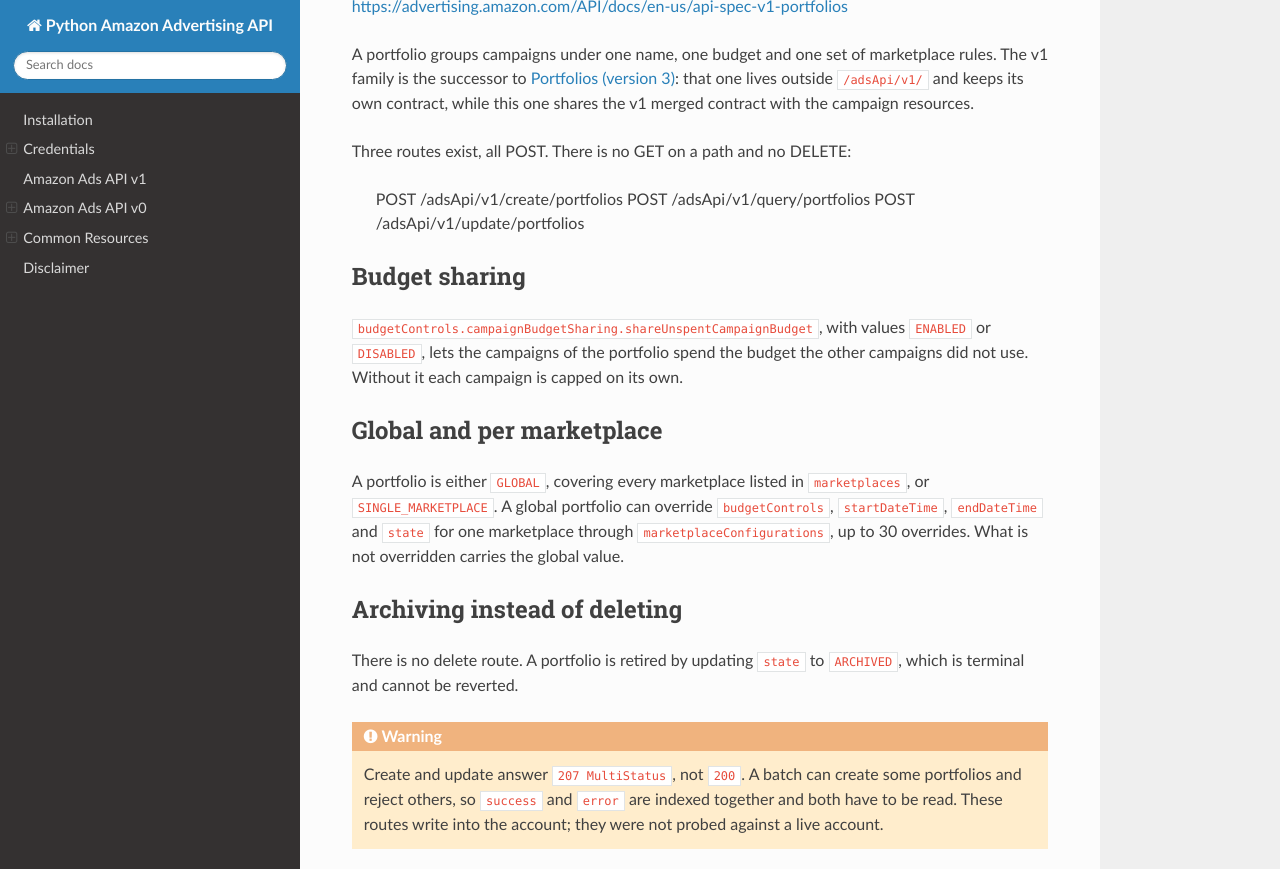
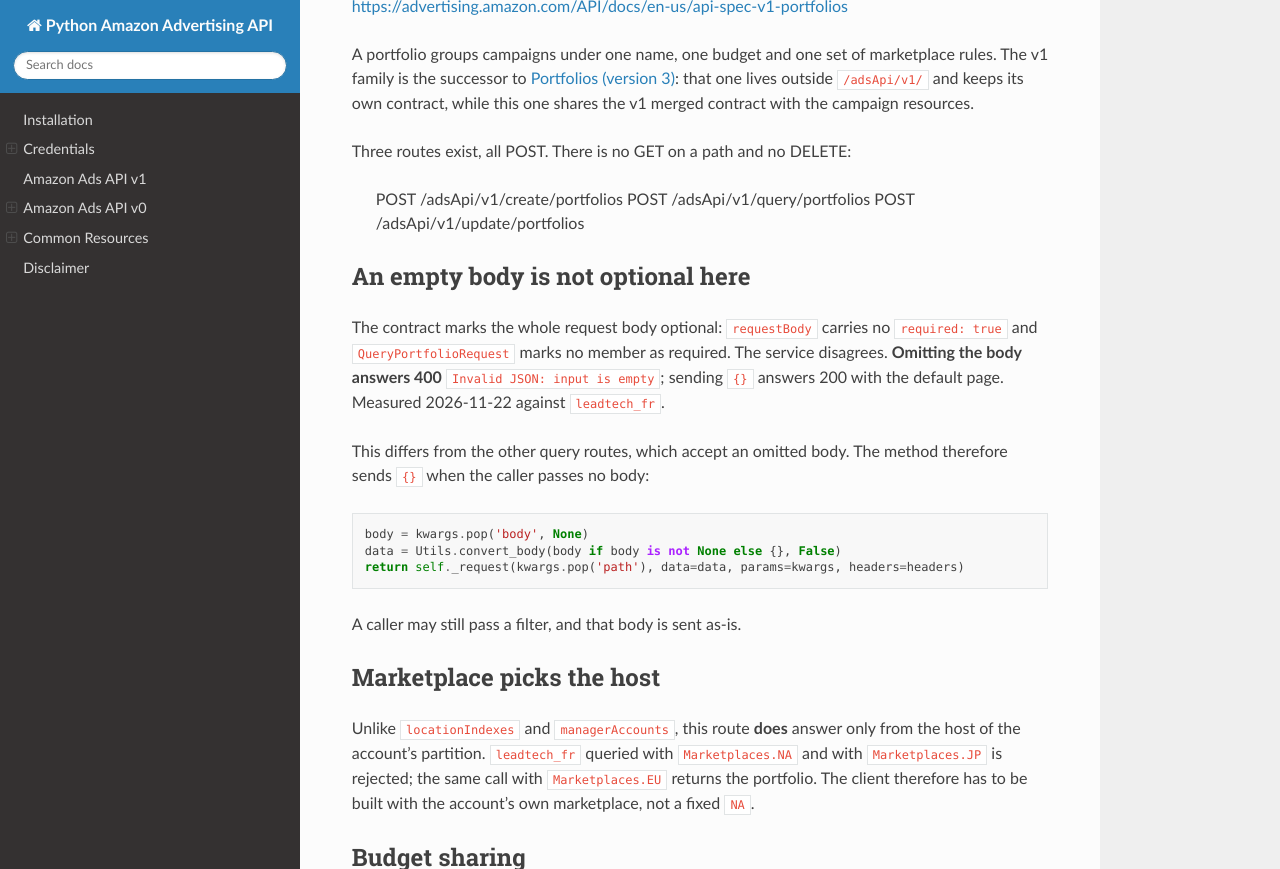
Before and after one commit to denisneuf/python-amazon-ad-api, a Sphinx documentation site: the page built from docs/v1/portfolios.rst, in a window 1280 px wide and 900 px high, scrolled down 213 px, cut to the strip 0-869 px from the top of the window. Built offline with Sphinx 7.4.7 and the Read the Docs theme 3.1.0, drawn with Linux system fonts in a browser that asks for light colours.

Commit message:
fix(v1): send an empty body on query_portfolios and accept the account header

```diff
--- a/docs/v1/portfolios.rst
+++ b/docs/v1/portfolios.rst
@@ -14,6 +14,35 @@ Three routes exist, all POST. There is no GET on a path and no DELETE:
     POST /adsApi/v1/create/portfolios
     POST /adsApi/v1/query/portfolios
     POST /adsApi/v1/update/portfolios
+
+An empty body is not optional here
+----------------------------------
+
+The contract marks the whole request body optional: ``requestBody`` carries no
+``required: true`` and ``QueryPortfolioRequest`` marks no member as required.
+The service disagrees. **Omitting the body answers 400** ``Invalid JSON: input is
+empty``; sending ``{}`` answers 200 with the default page. Measured 2026-11-22
+against ``leadtech_fr``.
+
+This differs from the other query routes, which accept an omitted body. The
+method therefore sends ``{}`` when the caller passes no body:
+
+.. code-block:: python
+
+    body = kwargs.pop('body', None)
+    data = Utils.convert_body(body if body is not None else {}, False)
+    return self._request(kwargs.pop('path'), data=data, params=kwargs, headers=headers)
+
+A caller may still pass a filter, and that body is sent as-is.
+
+Marketplace picks the host
+---------------------------
+
+Unlike ``locationIndexes`` and ``managerAccounts``, this route **does** answer
+only from the host of the account's partition. ``leadtech_fr`` queried with
+``Marketplaces.NA`` and with ``Marketplaces.JP`` is rejected; the same call with
+``Marketplaces.EU`` returns the portfolio. The client therefore has to be built
+with the account's own marketplace, not a fixed ``NA``.
 
 Budget sharing
 --------------
```
Also changed, not shown: 1 other file.
